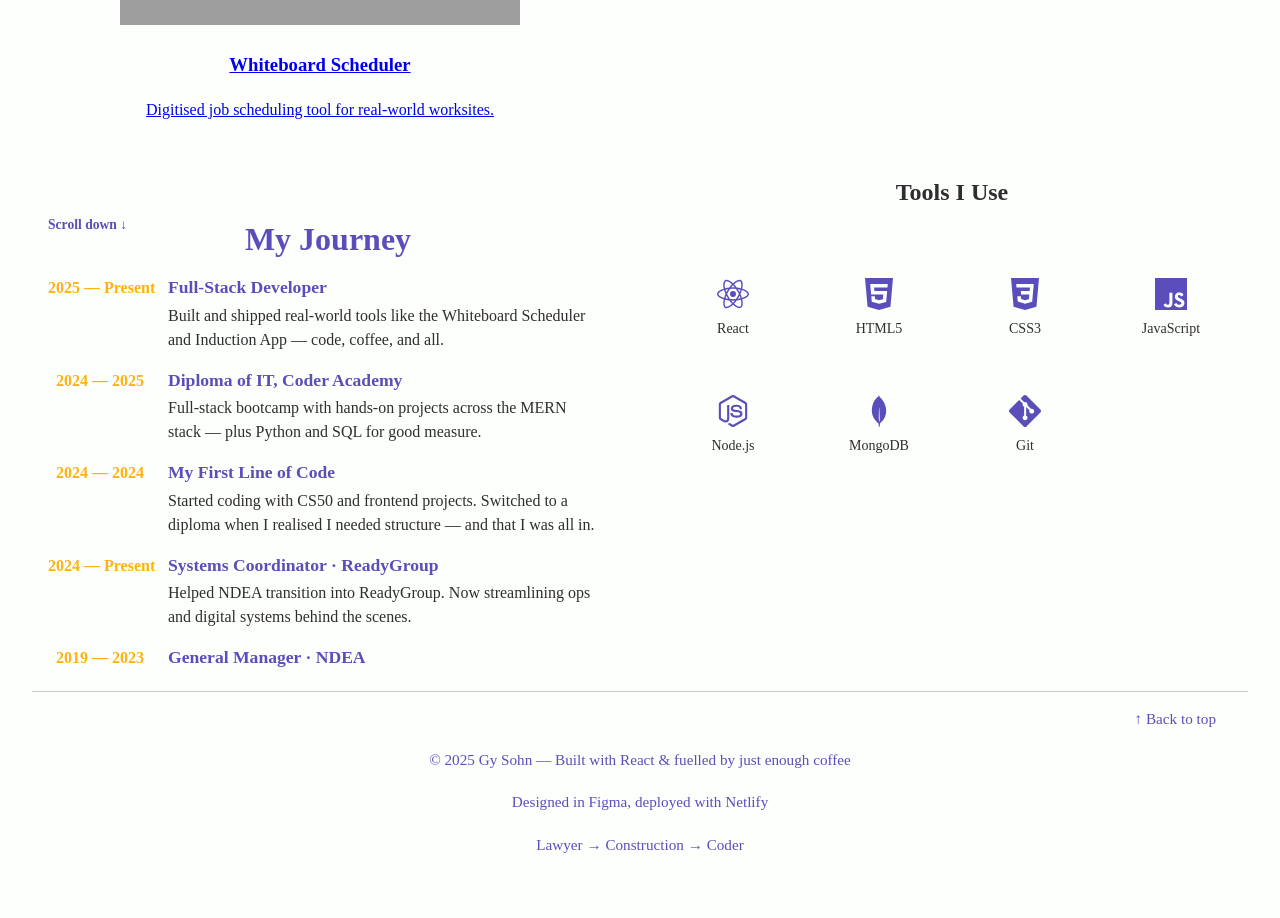
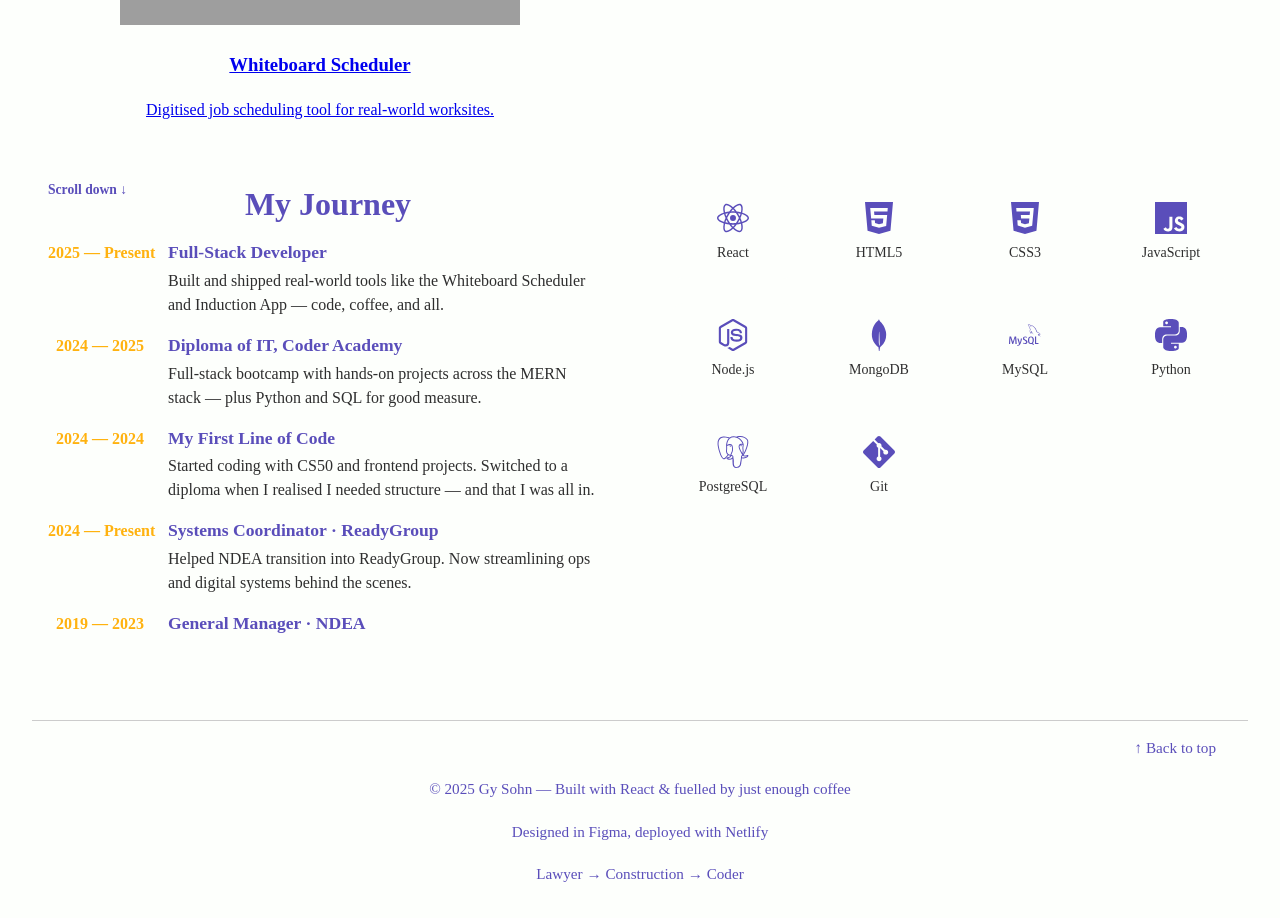
Before and after one commit to gysagsohn/my-portfolio-v2, a React (Vite) app: page / in a window 1280 px wide. Shown: the part 1520-2438 px from the top of the page. Built offline with nearby package versions, Linux system fonts and the light colour scheme; no server answers; grey boxes are pictures that could not be loaded.

Commit message:
🎨 Update Home & Skills Sections: Align headings, polish layout, add Law Easter egg, improve scroll UX

```diff
--- a/src/Data/skillsData.js
+++ b/src/Data/skillsData.js
@@ -4,9 +4,14 @@ import {
   SiHtml5,
   SiJavascript,
   SiMongodb,
+  SiMysql,
   SiNodedotjs,
+  SiPostgresql,
+  SiPython,
   SiReact,
 } from 'react-icons/si';
+
+import { FaBalanceScale } from 'react-icons/fa';
 
 export const skills = [
   { name: 'React', icon: SiReact },
@@ -15,5 +20,9 @@ export const skills = [
   { name: 'JavaScript', icon: SiJavascript },
   { name: 'Node.js', icon: SiNodedotjs },
   { name: 'MongoDB', icon: SiMongodb },
+  { name: 'MySQL', icon: SiMysql },
+  { name: 'Python', icon: SiPython },
+  { name: 'PostgreSQL', icon: SiPostgresql },
   { name: 'Git', icon: SiGit },
+  { name: 'Law', icon: FaBalanceScale, hidden: true }
 ];
--- a/src/components/Skills.jsx
+++ b/src/components/Skills.jsx
@@ -1,13 +1,18 @@
-import { skills } from '..//Data/skillsData';
-import '..//styles/SkillIcon.css';
+// Skills.jsx
+import { skills } from '../Data/skillsData';
+import '../styles/SkillIcon.css';
 
 function Skills() {
   return (
     <section className="skills-grid">
       {skills.map((skill, idx) => {
         const Icon = skill.icon;
+        const isHidden = skill.hidden;
         return (
-          <div key={idx} className="skill-icon">
+          <div
+            key={idx}
+            className={`skill-icon ${skill.name.toLowerCase()}${isHidden ? ' hidden-law' : ''}`}
+          >
             <Icon size={32} />
             <span>{skill.name}</span>
           </div>
@@ -17,4 +22,5 @@ function Skills() {
   );
 }
 
+
 export default Skills;
--- a/src/pages/Home.jsx
+++ b/src/pages/Home.jsx
@@ -95,12 +95,10 @@ function Home() {
       {/* Skills + Timeline Row */}
       <section className="row skills-timeline-row">
         <div className="timeline-section">
-          <h2 className="timeline-heading"> </h2>
           <Timeline />
         </div>
 
         <div className="skills-section">
-          <h2>Tools I Use</h2>
           <Skills />
         </div>
       </section>
--- a/src/styles/Home.css
+++ b/src/styles/Home.css
@@ -138,6 +138,7 @@
 /* Skills + Timeline*/
 .skills-timeline-row {
   align-items: flex-start;
+  padding-bottom: var(--space-xl);
 }
 
 .skills-section,
--- a/src/styles/SkillIcon.css
+++ b/src/styles/SkillIcon.css
@@ -1,3 +1,18 @@
+/* Outer Wrapper for Skills Section */
+.skills-wrapper {
+  padding: var(--space-md);
+  width: 100%;
+}
+
+/* Section Heading */
+.center-heading {
+  text-align: center;
+  font-size: 2rem;
+  color: var(--text-secondary);
+  margin-bottom: var(--space-md);
+}
+
+/* Skill Grid */
 .skills-grid {
   display: grid;
   grid-template-columns: repeat(auto-fit, minmax(120px, 1fr));
@@ -5,6 +20,7 @@
   padding: 2rem 0;
 }
 
+/* Each Skill Icon */
 .skill-icon {
   text-align: center;
   padding: 1rem;
@@ -18,6 +34,7 @@
   box-shadow: 0 4px 12px rgba(90, 78, 186, 0.1);
 }
 
+/* Skill Label */
 .skill-icon span {
   display: block;
   margin-top: 0.5rem;
@@ -25,8 +42,23 @@
   color: var(--text-primary);
 }
 
+/* Skill Icon SVG */
 .skill-icon svg {
   margin: 0 auto;
   display: block;
   color: var(--text-secondary);
 }
+
+.hidden-law {
+  opacity: 0;
+  transform: scale(0.9);
+  pointer-events: none;
+  transition: all 0.4s ease-in-out;
+}
+
+/* Reveal when hovering Git */
+.skill-icon.git:hover ~ .hidden-law {
+  opacity: 1;
+  transform: scale(1.1);
+  pointer-events: auto;
+}
--- a/src/styles/TimeLineItem.css
+++ b/src/styles/TimeLineItem.css
@@ -41,7 +41,7 @@
 .timeline-year {
   font-weight: bold;
   width: 13ch;
-  color: var(--accent-button); /* Amber Gold */
+  color: var(--accent-button);
   font-size: 1rem;
   line-height: 1.4;
   white-space: nowrap;
@@ -60,7 +60,7 @@
 /* Title */
 .timeline-title {
   font-weight: bold;
-  color: var(--text-secondary); /* Indigo */
+  color: var(--text-secondary);
   font-size: 1.1rem;
   line-height: 1.4;
 }
```
